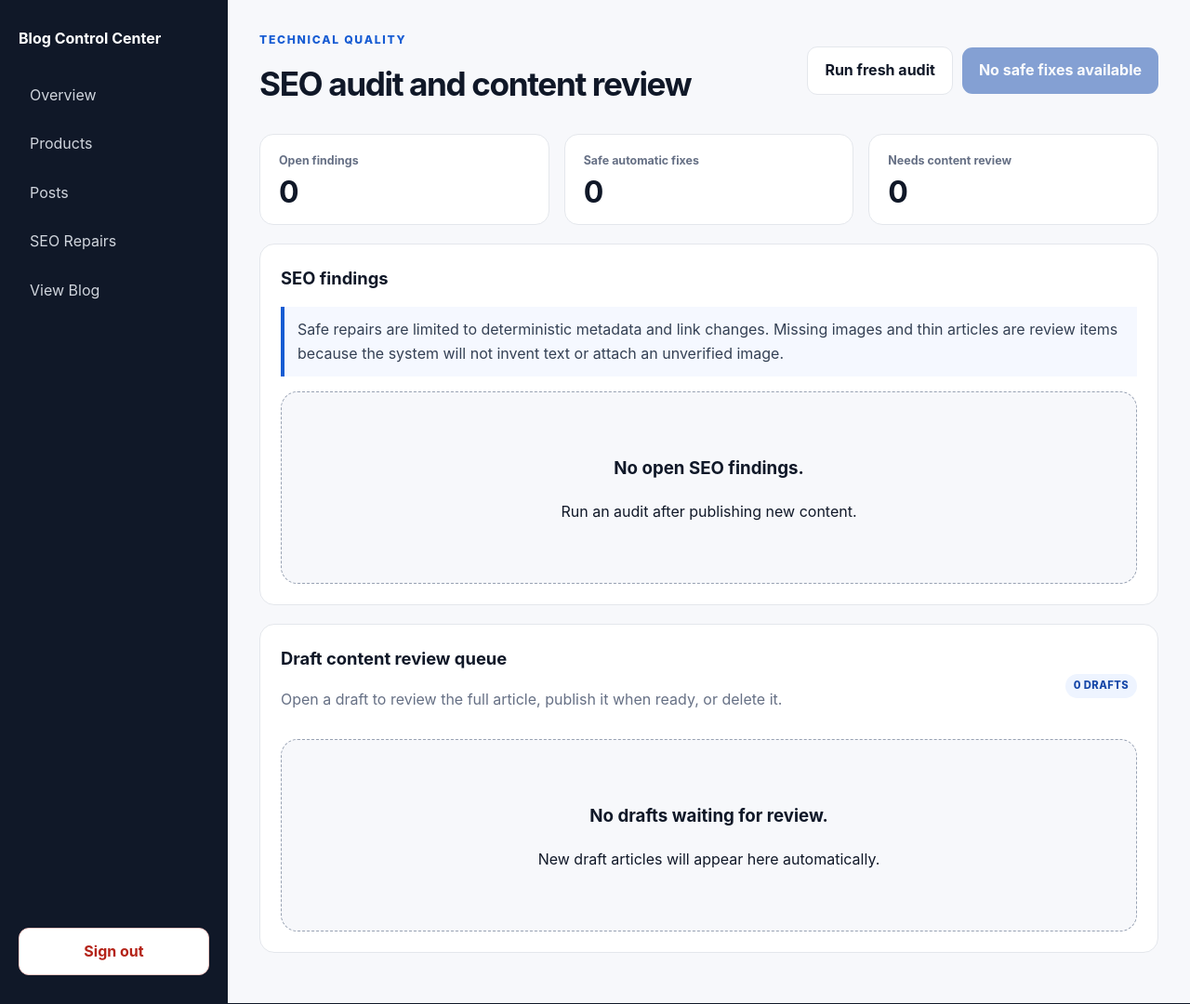
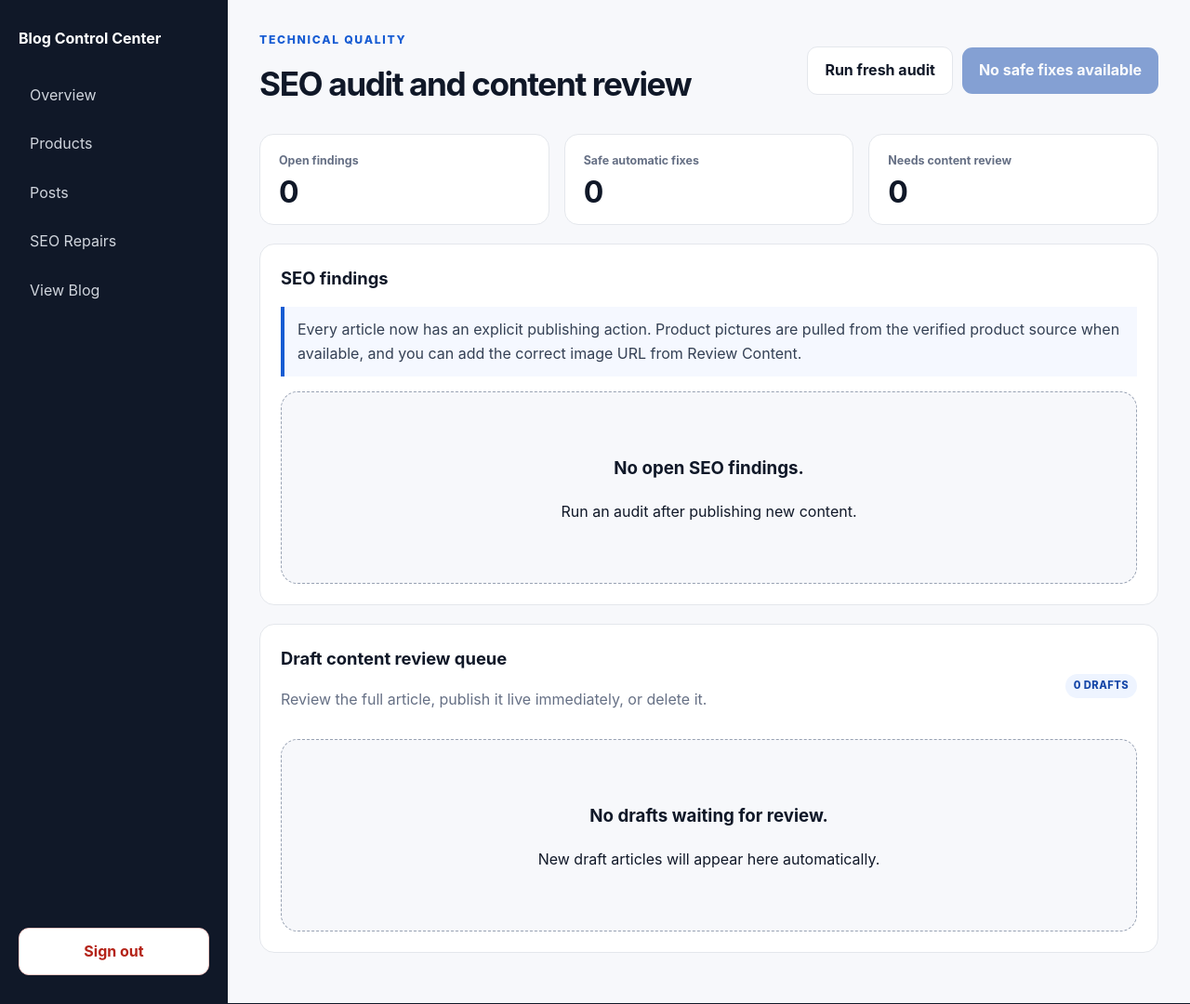
Before and after one commit to michaelredd56-blip/eBayMarketplace.biz-blog, a Flask app: page /admin/seo in a window 1280 px wide. Shown: the part 80-1160 px from the top of the page at 93% size. Run offline with Flask 3, Linux system fonts and the light colour scheme; the visitor is signed in with stand-in values (Sample User, id 1).

Commit message:
Add publish live action to every SEO article card

```diff
--- a/templates/admin_seo.html
+++ b/templates/admin_seo.html
@@ -30,7 +30,7 @@
 
 <section class="panel">
   <div class="panel-heading"><h2>SEO findings</h2></div>
-  <p class="notice">Safe repairs are limited to deterministic metadata and link changes. Missing images and thin articles are review items because the system will not invent text or attach an unverified image.</p>
+  <p class="notice">Every article now has an explicit publishing action. Product pictures are pulled from the verified product source when available, and you can add the correct image URL from Review Content.</p>
   <div class="issue-list">
     {% for row in issue_rows %}
     {% set issue = row.issue %}
@@ -45,13 +45,12 @@
         <span class="status status-{{ 'active' if issue.auto_fixable else 'inactive' }}">{{ 'safe fix' if issue.auto_fixable else 'review content' }}</span>
         {% if post %}
         <a class="button secondary compact" href="{{ url_for('admin_post_edit', post_id=post.id, next=url_for('admin_seo')) }}">Review Content</a>
-        {% if post.status == 'draft' %}
         <form method="post" action="{{ url_for('admin_post_publish', post_id=post.id) }}">
           <input type="hidden" name="csrf_token" value="{{ csrf_token }}">
           <input type="hidden" name="next" value="{{ url_for('admin_seo') }}">
-          <button class="button compact" type="submit">Publish</button>
+          <button class="button compact" type="submit">{{ 'Publish Live Now' if post.status == 'draft' else 'Republish Live' }}</button>
         </form>
-        {% else %}
+        {% if post.status == 'published' %}
         <a class="text-button" href="{{ url_for('article', slug=post.slug) }}" target="_blank" rel="noopener">View Live</a>
         <form method="post" action="{{ url_for('admin_post_unpublish', post_id=post.id) }}">
           <input type="hidden" name="csrf_token" value="{{ csrf_token }}">
@@ -76,7 +75,7 @@
 </section>
 
 <section class="panel">
-  <div class="panel-heading"><div><h2>Draft content review queue</h2><p class="muted">Open a draft to review the full article, publish it when ready, or delete it.</p></div><span class="status status-draft">{{ review_queue|length }} drafts</span></div>
+  <div class="panel-heading"><div><h2>Draft content review queue</h2><p class="muted">Review the full article, publish it live immediately, or delete it.</p></div><span class="status status-draft">{{ review_queue|length }} drafts</span></div>
   <div class="review-queue">
     {% for post in review_queue %}
     <article class="review-card">
@@ -86,7 +85,7 @@
         <form method="post" action="{{ url_for('admin_post_publish', post_id=post.id) }}">
           <input type="hidden" name="csrf_token" value="{{ csrf_token }}">
           <input type="hidden" name="next" value="{{ url_for('admin_seo') }}">
-          <button class="button compact" type="submit">Publish</button>
+          <button class="button compact" type="submit">Publish Live Now</button>
         </form>
         <form method="post" action="{{ url_for('admin_post_delete', post_id=post.id) }}" data-confirm="Delete this draft permanently? This cannot be undone.">
           <input type="hidden" name="csrf_token" value="{{ csrf_token }}">
```
